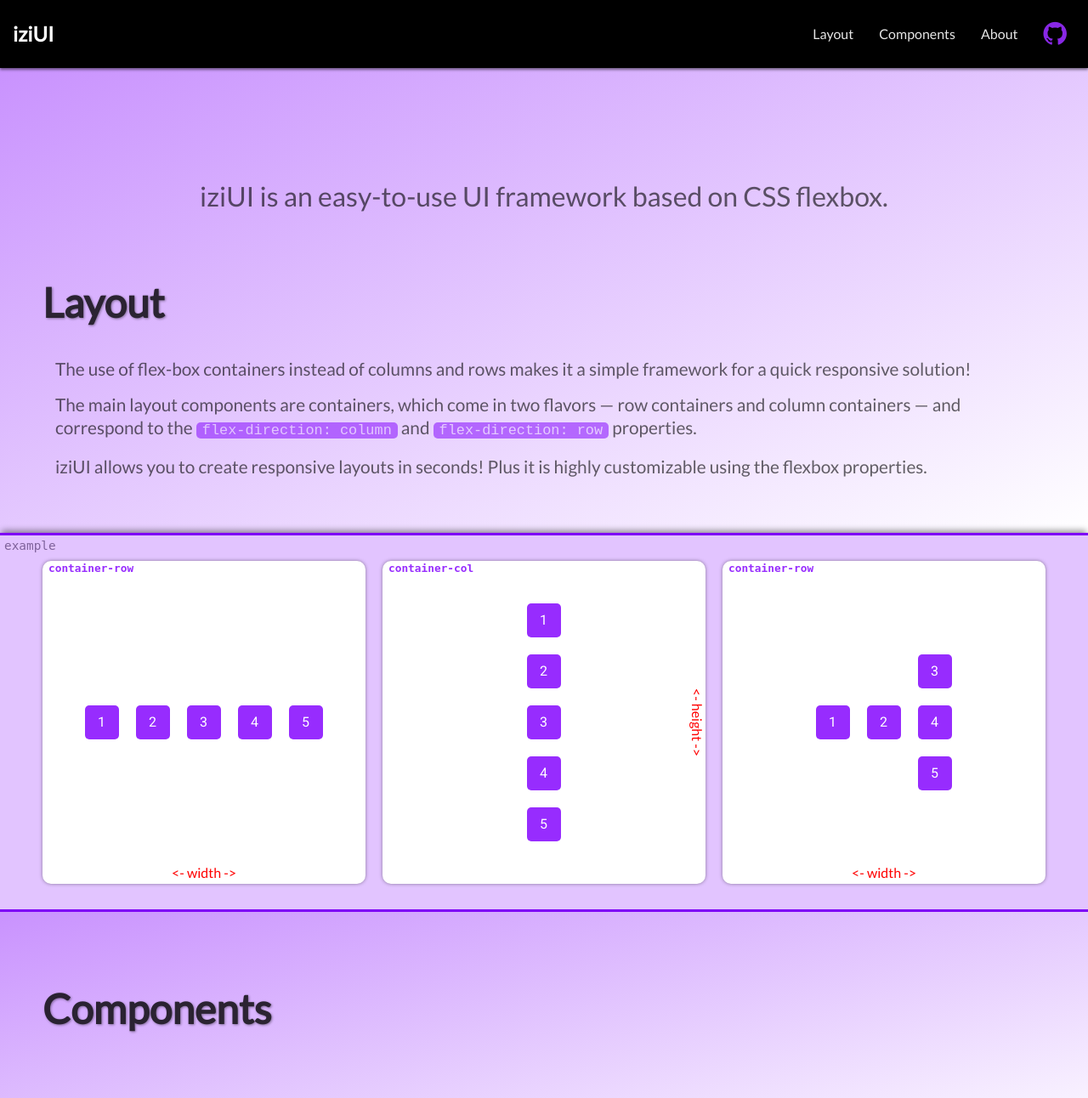
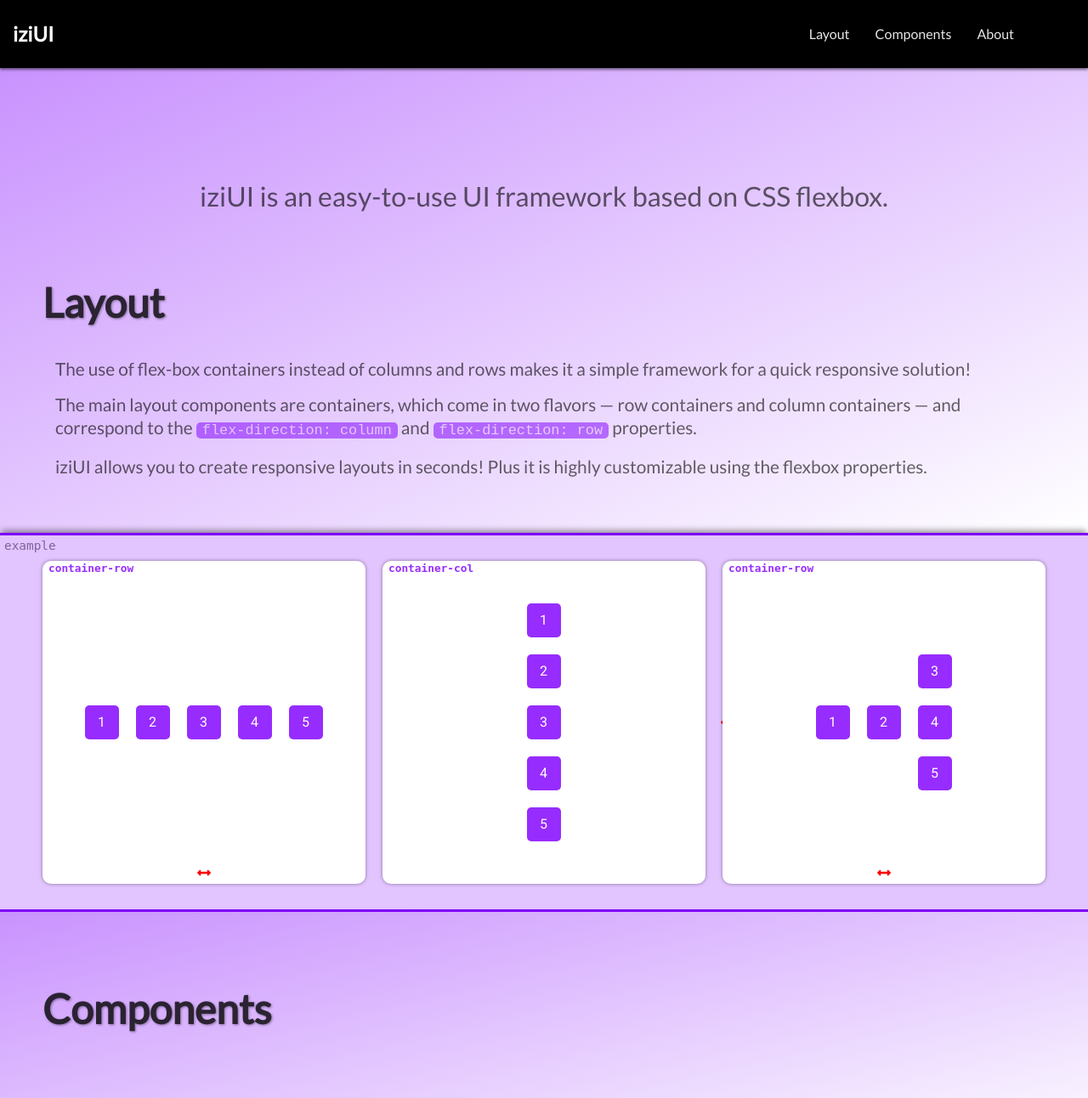
Before and after one commit to rafuka/iziUI, a website: page index.html in a window 1280 px wide. Shown: the top 1292 px of the page at 85% size. Drawn offline with Linux system fonts and the light colour scheme.

Commit message:
added font awesome 5

```diff
--- a/index.html
+++ b/index.html
@@ -5,7 +5,7 @@
 	<meta name="viewport" content="width=device-width, initial-scale=1">
 	<link href="https://fonts.googleapis.com/css?family=Roboto:400,700" rel="stylesheet">
 	<link rel="stylesheet" type="text/css" href="dist/css/main.min.css">
-    <link href="https://maxcdn.bootstrapcdn.com/font-awesome/4.7.0/css/font-awesome.min.css" rel="stylesheet">
+    <link rel="stylesheet" href="https://use.fontawesome.com/releases/v5.3.1/css/all.css" integrity="sha384-mzrmE5qonljUremFsqc01SB46JvROS7bZs3IO2EmfFsd15uHvIt+Y8vEf7N7fWAU" crossorigin="anonymous">
 
 	<title>iziUI Framework</title>
 </head>
@@ -37,7 +37,7 @@
 				</ul>
 			</li>
 			<li><a href="#">About</a></li>
-			<li><a href="#" id="githublink"><span class="fa fa-github fa-2x"></span></a></li>
+			<li><a href="https://github.com/rafuka/iziUI" id="githublink"><span class="fa fa-github fa-2x"></span></a></li>
 		</ul>
 	</nav>
 
@@ -61,7 +61,7 @@
 					<div>4</div>
 					<div>5</div>
 					<input id="example-1-input-1" type="checkbox" class="js-modifier-width">
-					<label for="example-1-input-1"><- width -></label>
+					<label for="example-1-input-1"><i class="fas fa-arrows-alt-h"></i></label>
 				</div>
 				<div class="container-col">
 					<div>1</div>
@@ -70,7 +70,7 @@
 					<div>4</div>
 					<div>5</div>
 					<input id="example-1-input-2" type="checkbox" class="js-modifier-height">
-					<label for="example-1-input-2"><- height -></label>
+					<label for="example-1-input-2"><i class="fas fa-arrows-alt-v"></i></label>
 				</div>
 				<div class="container-row">
 					<div>1</div>
@@ -81,7 +81,7 @@
 						<div>5</div>
 					</div>
 					<input id="example-1-input-3" type="checkbox" class="js-modifier-width" checked>
-					<label for="example-1-input-3"><- width -></label>
+					<label for="example-1-input-3"><i class="fas fa-arrows-alt-h"></i></label>
 				</div>
 			</div>
 		</section>
```
